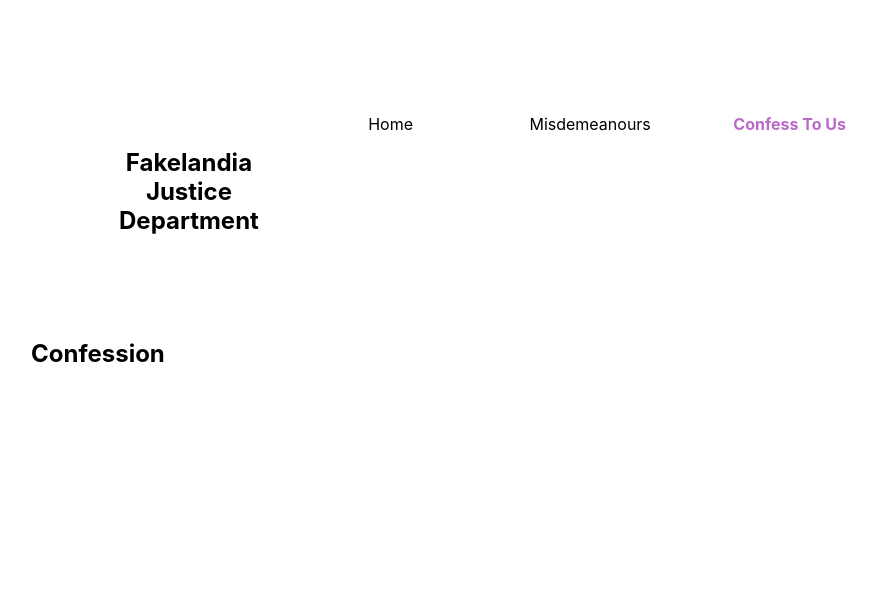
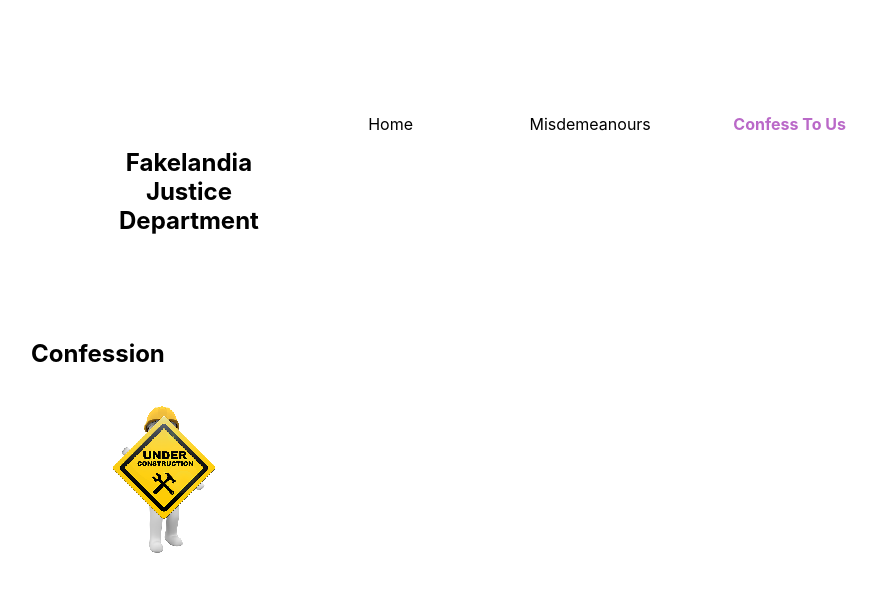
Before and after one commit to CenkSelim/fakelandia, a React (Create React App) app: page /confession in a window 1280 px wide. Shown: the top 592 px of the page, without its empty margins (33-910 px from the left). Built offline with nearby package versions, Linux system fonts and the light colour scheme.

Commit message:
Added image for under construction

```diff
--- a/src/components/confession/confession.tsx
+++ b/src/components/confession/confession.tsx
@@ -1,6 +1,8 @@
+import image from '../../assets/under_construction.png'
 const Confession: React.FC = () =>
   <div>
     <h2>Confession</h2>
+    <img src={image} alt='Under construction!'/>
   </div>;
 
 export default Confession;
--- a/src/components/misdemeanour/misdemeanour.tsx
+++ b/src/components/misdemeanour/misdemeanour.tsx
@@ -1,6 +1,9 @@
+import image from '../../assets/under_construction.png'
+
 const Misdemeanour : React.FC = () =>
   <div>
     <h2>Misdemeanour</h2>
+    <img src={image} alt='Under construction!'/>
   </div>;
 
 export default Misdemeanour;
```
